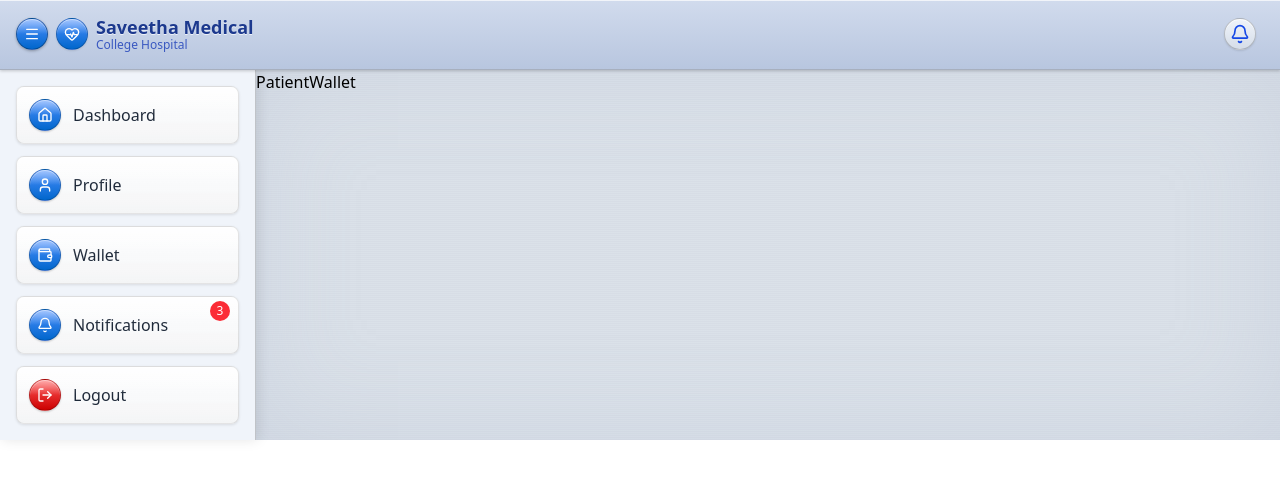
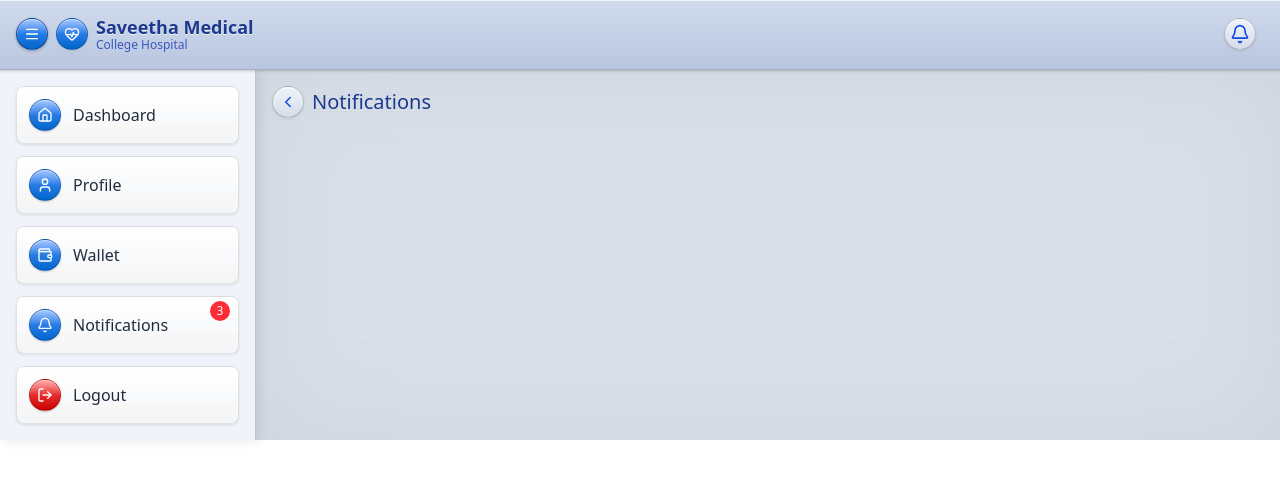
Before and after one commit to Mukunthan-A-R/simats-medical-client, a React (Vite) app: page /patient/wallet/1 in a window 1280 px wide. Shown: the top 478 px of the page. Built offline with nearby package versions, Linux system fonts and the light colour scheme.

Commit message:
patient wallter

```diff
--- a/src/pages/student/PatientWallet.jsx
+++ b/src/pages/student/PatientWallet.jsx
@@ -1,7 +1,29 @@
+import { ChevronLeftIcon } from "lucide-react";
 import React from "react";
+import { useNavigate } from "react-router-dom";
 
 const PatientWallet = () => {
-  return <div>PatientWallet</div>;
+  const navigate = useNavigate();
+
+  return (
+    <div className="p-4">
+      <div className="flex items-center mb-4">
+        <button
+          className={`mr-2 w-8 h-8 flex items-center justify-center rounded-full       `}
+          onClick={() => navigate(-1)}
+          style={{
+            background: "linear-gradient(to bottom, #f0f4fa, #d5dde8)",
+            border: "1px solid rgba(0,0,0,0.2)",
+            boxShadow:
+              "0 1px 2px rgba(0,0,0,0.1), inset 0 1px 0 rgba(255,255,255,0.8)",
+          }}
+        >
+          <ChevronLeftIcon size={18} className="text-blue-700" />
+        </button>
+        <h2 className="text-xl text-blue-900 font-medium">Notifications</h2>
+      </div>
+    </div>
+  );
 };
 
 export default PatientWallet;
```
